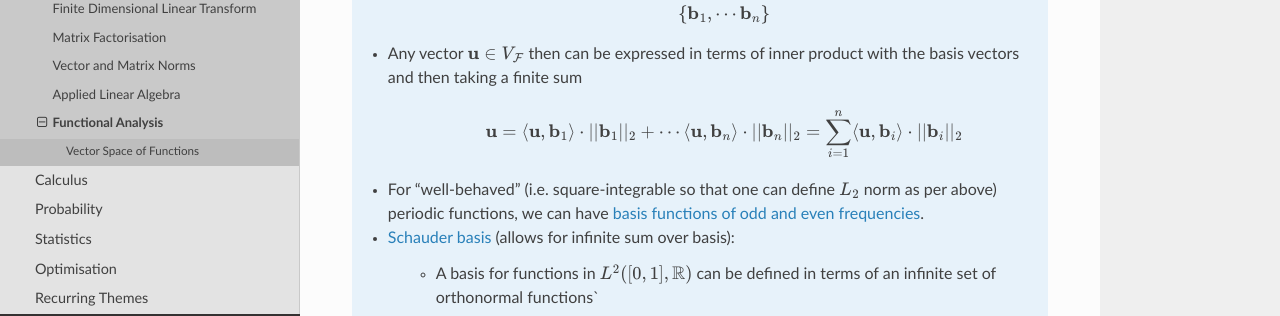
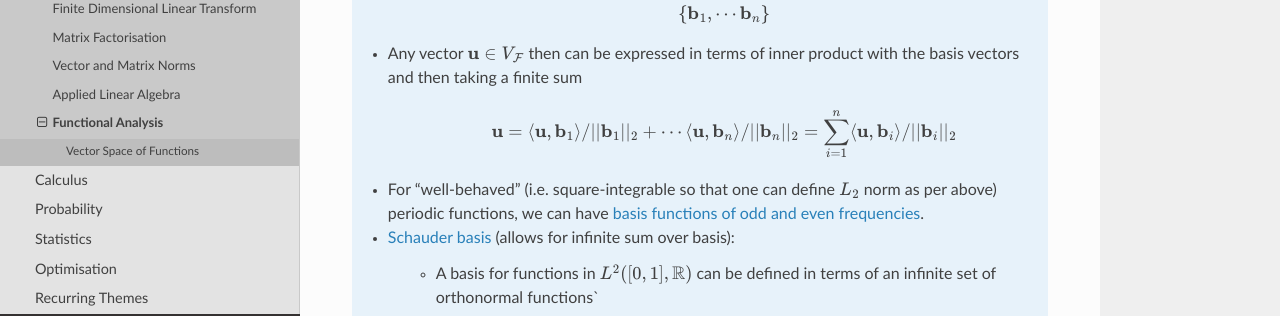
Before and after one commit to uselesstechjunks/leetcode, a Sphinx documentation site: the page built from docs/source/math/linalg/funan.rst, in a window 1280 px wide and 900 px high, scrolled down 3273 px. Shown: the part 151-467 px from the top of the window. Built offline with Sphinx 7.4.7 and the Read the Docs theme 2.0.0, drawn with Linux system fonts in a browser that asks for light colours.

Commit message:
Update funan.rst

```diff
--- a/docs/source/math/linalg/funan.rst
+++ b/docs/source/math/linalg/funan.rst
@@ -111,7 +111,7 @@ Fourier Basis
 		.. math:: \{\mathbf{b}_1,\cdots\mathbf{b}_n\}
 	* Any vector :math:`\mathbf{u}\in V_{\mathcal{F}}` then can be expressed in terms of inner product with the basis vectors and then taking a finite sum
 
-		.. math:: \mathbf{u}=\langle \mathbf{u},\mathbf{b}_1\rangle\cdot||\mathbf{b}_1||_2+\cdots\langle \mathbf{u},\mathbf{b}_n\rangle\cdot||\mathbf{b}_n||_2=\sum_{i=1}^n \langle \mathbf{u},\mathbf{b}_i\rangle\cdot||\mathbf{b}_i||_2
+		.. math:: \mathbf{u}=\langle \mathbf{u},\mathbf{b}_1\rangle/||\mathbf{b}_1||_2+\cdots\langle \mathbf{u},\mathbf{b}_n\rangle/||\mathbf{b}_n||_2=\sum_{i=1}^n \langle \mathbf{u},\mathbf{b}_i\rangle/||\mathbf{b}_i||_2
 	* For "well-behaved" (i.e. square-integrable so that one can define :math:`L_2` norm as per above) periodic functions, we can have `basis functions of odd and even frequencies <https://math.stackexchange.com/a/32663>`_.
 	* `Schauder basis <https://en.wikipedia.org/wiki/Schauder_basis>`_ (allows for infinite sum over basis):
 
```
